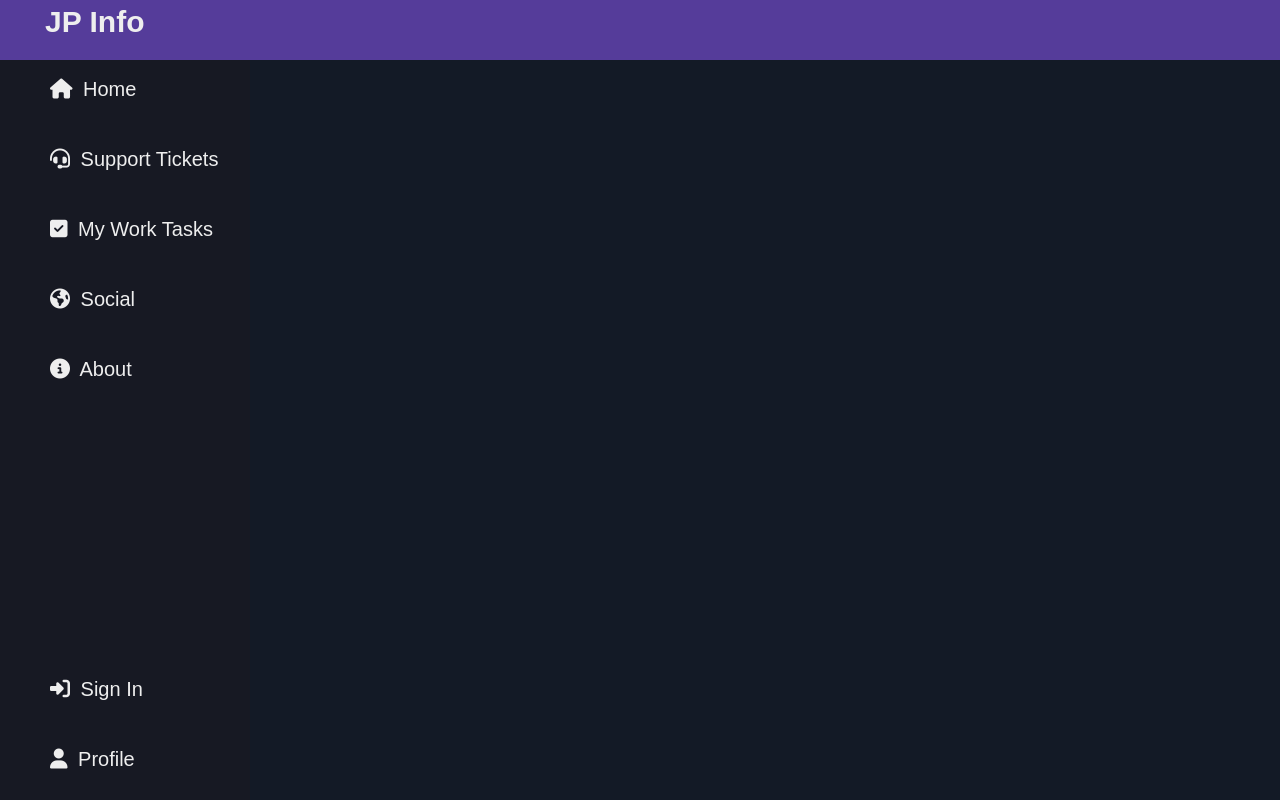
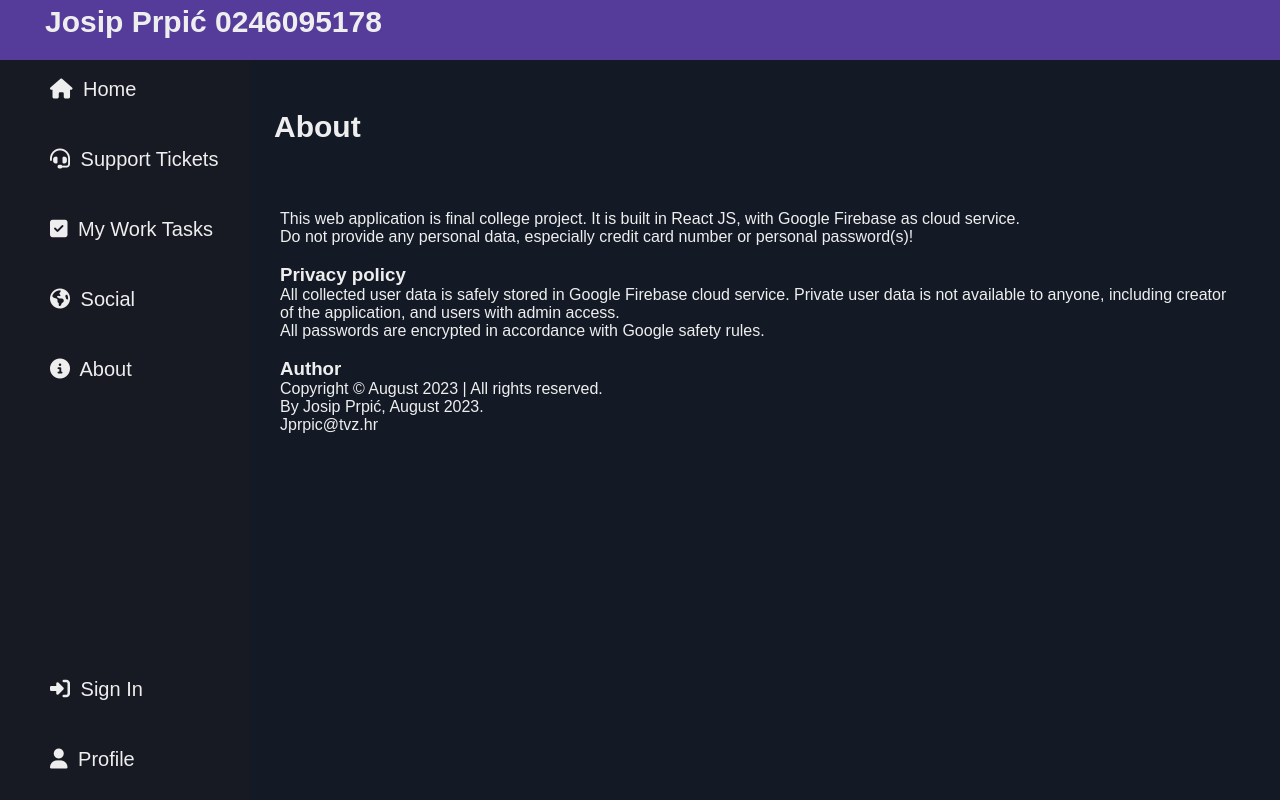
Before and after one commit to josippr/TVZ-zavrsni-rad, a React (Create React App) app: page /about in a window 1280 px wide. Built offline with nearby package versions, Linux system fonts and the light colour scheme.

Commit message:
Added About page, minor visual bugfixes

```diff
--- a/src/App.js
+++ b/src/App.js
@@ -10,7 +10,7 @@ import SignUp from './pages/SignUp';
 import SignIn from './pages/Signin';
 import Navbar from './components/Navbar';
 import Tickets from './pages/tickets';
-import Settings from './pages/Settings';
+import About from './pages/about';
 import WorkTasks from './pages/WorkTasks';
 import PrivateRoute from './components/PrivateRoute';
 import CreateTicket from './pages/CreateTicket';
@@ -48,7 +48,7 @@ function App() {
       <Router>
         <header className="header">
           <div className="logo">
-            <b>JP Info</b>
+            <b>Josip Prpić 0246095178</b>
           </div>
           {isScreenSmall && (<div className="open-nav" onClick={toggleNav}>
             <i className={`fa-solid ${isNavOpen ? "fa-xmark" : "fa-bars"}`}></i>
@@ -98,7 +98,7 @@ function App() {
               <Route path="/profile" element={<PrivateRoute />}>
                 <Route path="/profile" element={<Profile />} />
               </Route>
-              <Route path="/settings" element={<Settings />} />
+              <Route path="/about" element={<About/>} />
               <Route path="/forgotPassword" element={<ForgotPassword />} />
             </Routes>
           </div>
--- a/src/components/Navbar.js
+++ b/src/components/Navbar.js
@@ -22,7 +22,7 @@ function Navbar() {
                     <div className='nav-item' onClick={() => navigate('/Social')}>
                         <p><i class="fa-solid fa-earth-americas"></i> Social</p>
                     </div>
-                    <div className='nav-item' onClick={() => navigate('/Profile')}>
+                    <div className='nav-item' onClick={() => navigate('/About')}>
                         <p><i class="fa-solid fa-circle-info"></i> About</p>
                     </div>
 
--- /dev/null
+++ b/src/pages/about.js
@@ -0,0 +1,30 @@
+
+import './profile.css';
+import './SignIn.css';
+
+function About() {
+
+    return (
+        <div className='profile'>
+        <header className='profileHeader'>
+            <div className='profile-title' style={{marginLeft: "-30px"}}>About</div>
+        </header>
+
+        <main className='main'>
+            This web application is final college project.
+            It is built in React JS, with Google Firebase as cloud service.<br />
+            Do not provide any personal data, especially credit card number or personal password(s)!<br/><br />
+            <h3>Privacy policy</h3>
+            All collected user data is safely stored in Google Firebase cloud service. Private user data
+            is not available to anyone, including creator of the application, and users with admin access.<br/>
+            All passwords are encrypted in accordance with Google safety rules.<br/><br/>
+            <h3>Author</h3>
+            <p>Copyright &copy; August 2023 | All rights reserved.</p>
+            <p>By Josip Prpić, August 2023.</p>
+            <p>Jprpic@tvz.hr</p>
+        </main>
+        </div>
+    )
+}
+
+export default About;
--- a/src/pages/explore.js
+++ b/src/pages/explore.js
@@ -62,13 +62,36 @@ function Explore() {
     }, [auth]);
 
 
+    useEffect(() => {
+        const fetchposts = async () => {
+        try {
+            const user = auth.currentUser;
+            if (!user) {
+            // User not logged in, handle this case if needed
+            return;
+            }
+
+            const userId = user.uid;
+            const listingsRef = collection(db, 'posts');
+            const q = query(listingsRef, where('userRef', '==', userId));
+            const querySnapshot = await getDocs(q);
+            const count = querySnapshot.size;
+            setTaskCount(count);
+        } catch (error) {
+            console.error('Error fetching tasks:', error);
+        }
+        };
+
+        fetchposts();
+    }, [auth]);
+
+
 
 
     return (
         <div className="home">
             <h1>Home</h1>
             <div className='home-content'>
-
                 <div className='home-icons'>
                     <div className='icon'>
                         <div className='tickets-number'>
@@ -97,7 +120,7 @@ function Explore() {
                 </div>
                 <div className='home-features'>
                     <div className='tickets-title'>
-                        My Tickets
+                        Hello, UserRef
                     </div>
                 </div>
             </div>
--- a/src/pages/home.css
+++ b/src/pages/home.css
@@ -34,7 +34,6 @@
     /* background-color: #0e7a48; */
 }
 
-
 .icon {
     width: 50%;
     height: inherit;
@@ -57,7 +56,6 @@
     margin: 0 auto;
     transition: 0.2s ease-in-out;
 }
-
 
 .tickets-number:hover {
     cursor: pointer;
--- a/src/pages/workTasks.css
+++ b/src/pages/workTasks.css
@@ -77,7 +77,7 @@
     opacity: 0.8;
 }
 
-/*
+
 .createdTasksWrapper {
     width: 90%;
     height: max-contents;
@@ -85,6 +85,8 @@
     margin: 0 auto;
     margin-top: 50px;
 }
+
+/*
 
 .createdTask {
     width: 100%;
```
Also changed, not shown: src/pages/CreateTicket.js (+56 -0 lines).
